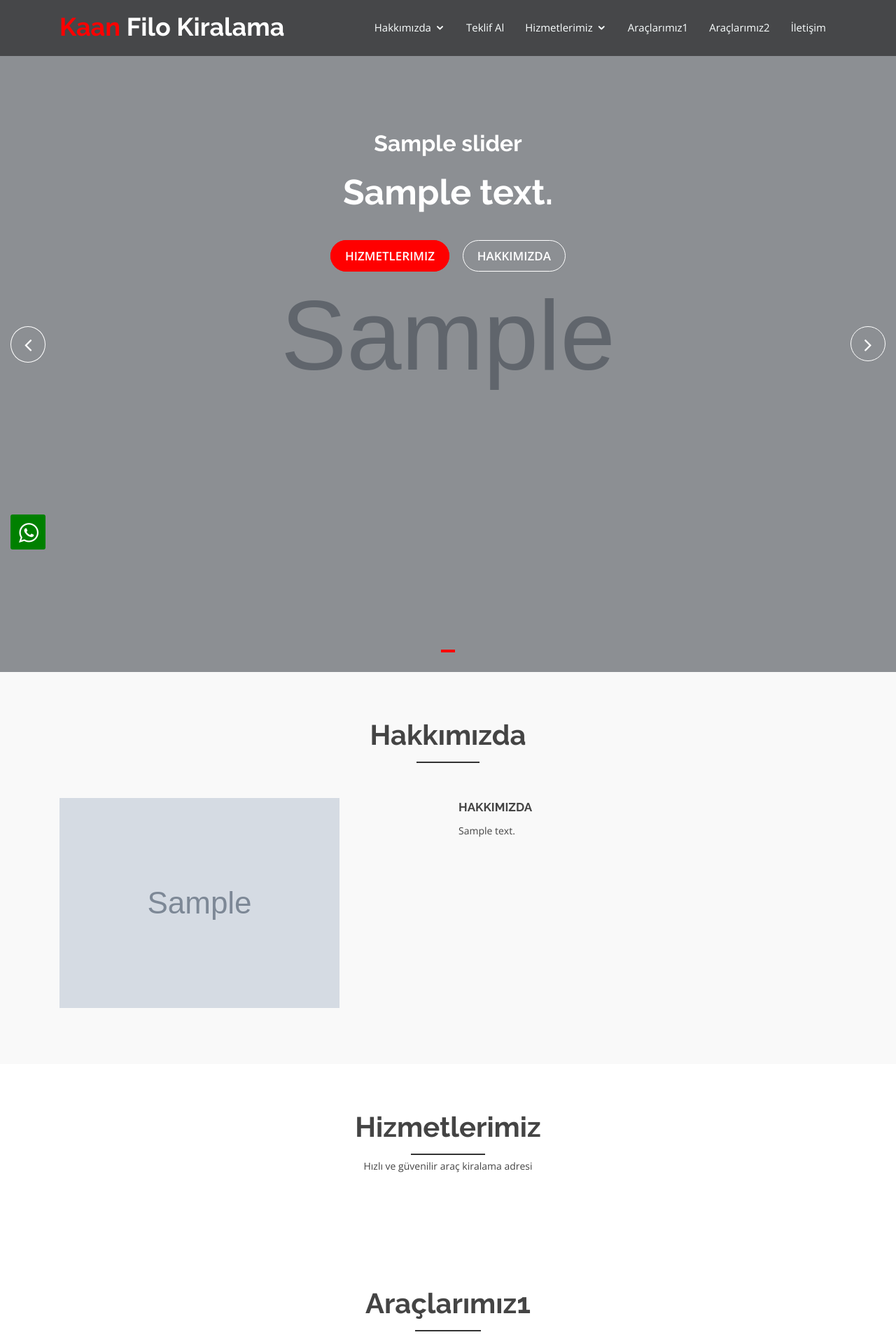
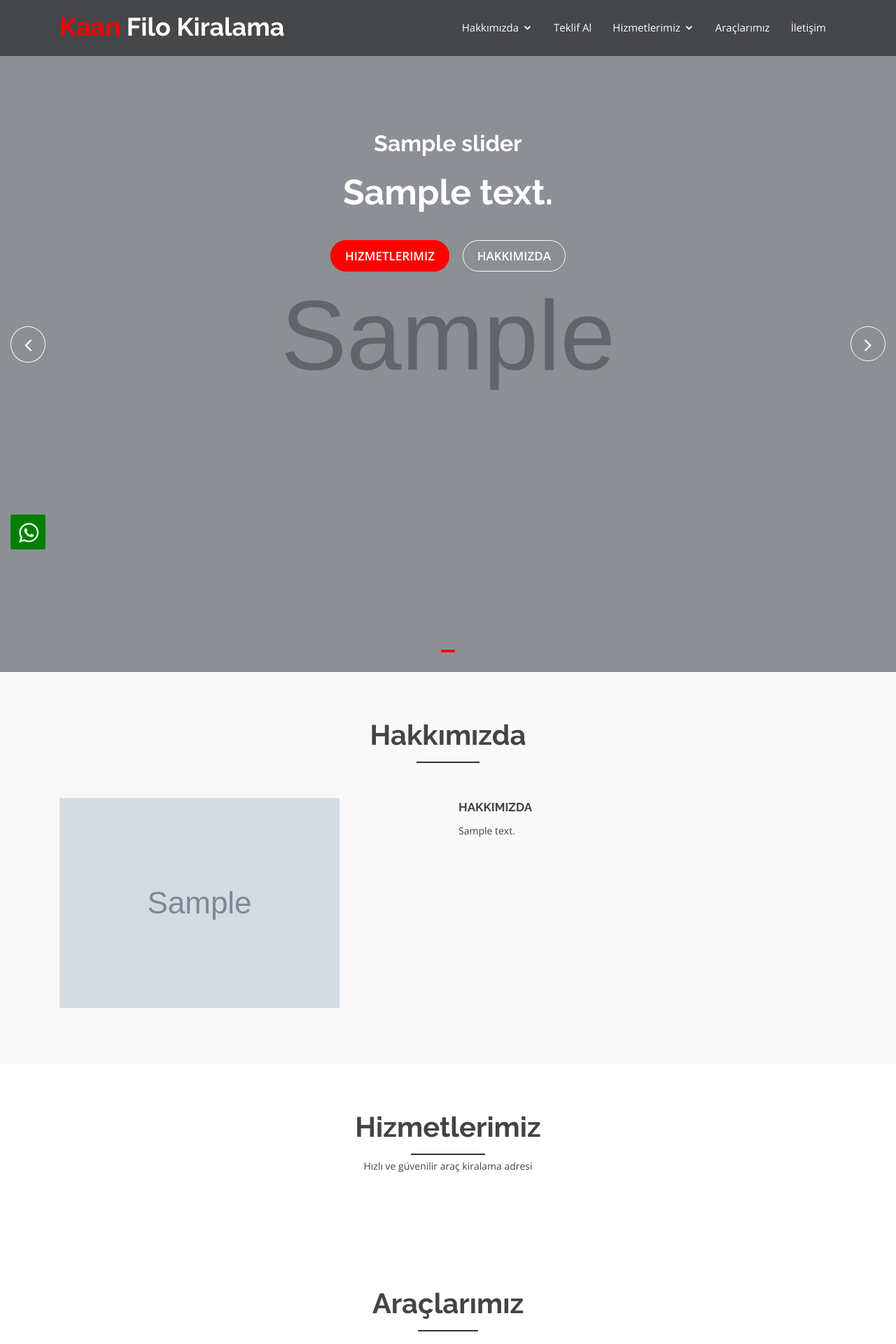
Before and after one commit to kpnemre/Django_KaanFilo, a Django app: page / in a window 1280 px wide. Shown: the top 1920 px of the page at 70% size. Run offline with Django 3.2, Linux system fonts and the light colour scheme; tables that the repository leaves empty hold one stand-in row (values such as "Sample post"); grey boxes marked "Sample" are stand-in pictures; data that the repository does not hold is empty; some libraries are stand-ins or nearby versions.

Commit message:
last situation

```diff
--- a/templates/includes/navbar.html
+++ b/templates/includes/navbar.html
@@ -31,8 +31,9 @@
               {% endfor %}
 
             </ul>
-          </li>            <li><a href="{% url 'home:home' %}#team">Araçlarımız1</a></li>
-            <li><a href="{% url 'home:home' %}#portfolio">Araçlarımız2</a></li>
+          </li>
+          <!-- <li><a href="{% url 'home:home' %}#team">Kiralık Sraçlarımız</a></li> -->
+            <li><a href="{% url 'home:home' %}#portfolio">Araçlarımız</a></li>
           <li><a href="{% url 'home:home' %}#contact">İletişim</a></li>
 
         </ul>
--- a/templates/index.html
+++ b/templates/index.html
@@ -142,7 +142,8 @@
 
 
     <!-- ======= Team Section ======= -->
-    <div id="team" class="our-team-area area-padding">
+
+    <!-- <div id="team" class="our-team-area area-padding">
       <div class="container">
         <div class="row">
           <div class="col-md-12 col-sm-12 col-xs-12">
@@ -162,20 +163,16 @@
                 <div class="team-social-icon text-center">
                   <ul>
                     <li>
-                      <a href="#">
+                      <a href="https://www.facebook.com/sharer/sharer.php?u=https%3A%2F%2Fwww.kaanfilo.com%2F%23portfolio&amp;src=sdkpreparse" class="fb-xfbml-parse-ignore" class="fb-xfbml-parse-ignore">
                         <i class="fa fa-facebook"></i>
                       </a>
                     </li>
                     <li>
-                      <a href="#">
+                      <a href="http://twitter.com/share?text=Kaan Filo Araçları&url=https://www.kaanfilo.com/%2F%23portfolio&amp;src=sdkpreparse">
                         <i class="fa fa-twitter"></i>
                       </a>
                     </li>
-                    <li>
-                      <a href="#">
-                        <i class="fa fa-instagram"></i>
-                      </a>
-                    </li>
+
                   </ul>
                 </div>
               </div>
@@ -186,12 +183,12 @@
             </div>
           </div>
           {% endfor %}
-          <!-- End column -->
 
-          <!-- End column -->
         </div>
       </div>
-    </div><!-- End Team Section -->
+    </div> -->
+
+    <!-- End Team Section -->
 
 
 
```
